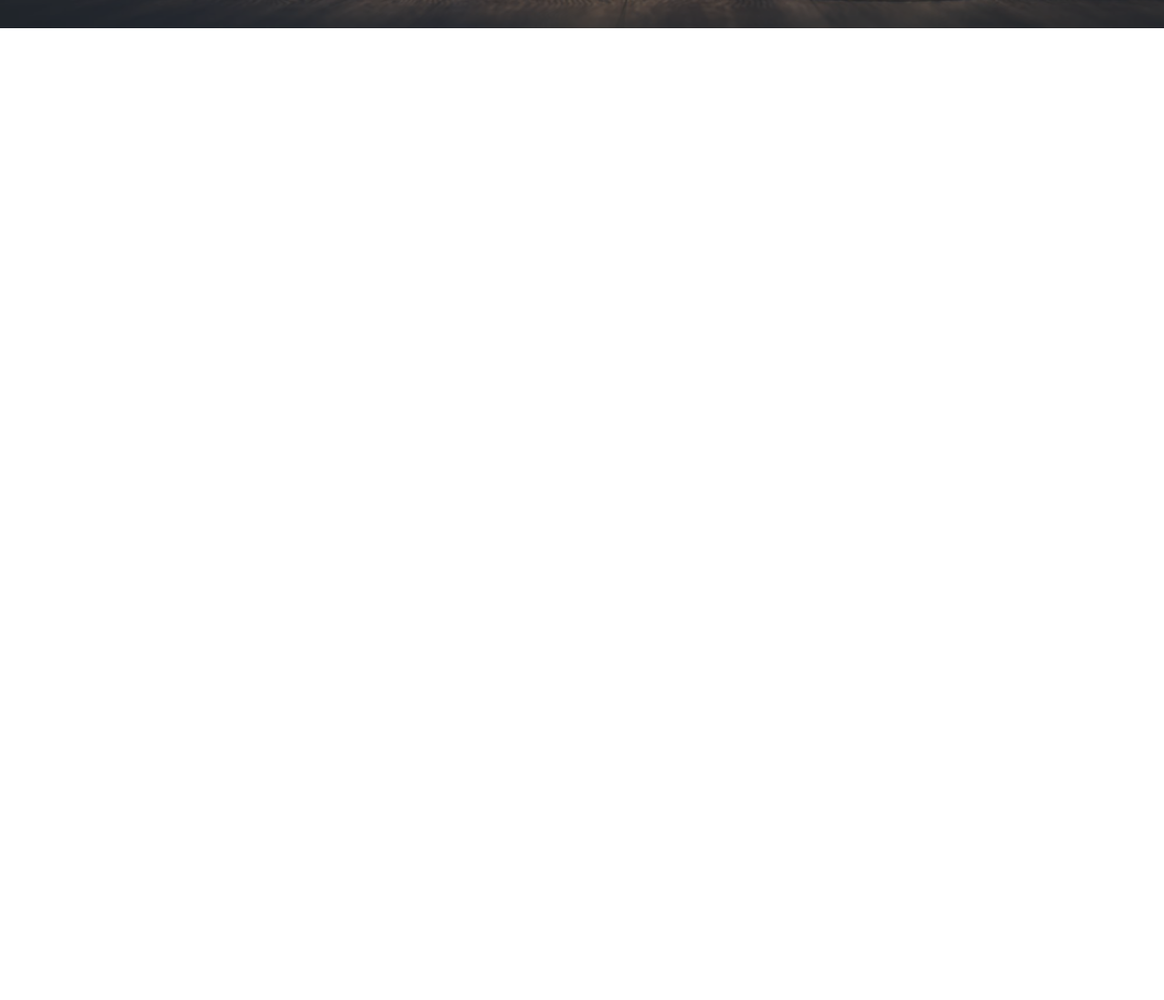
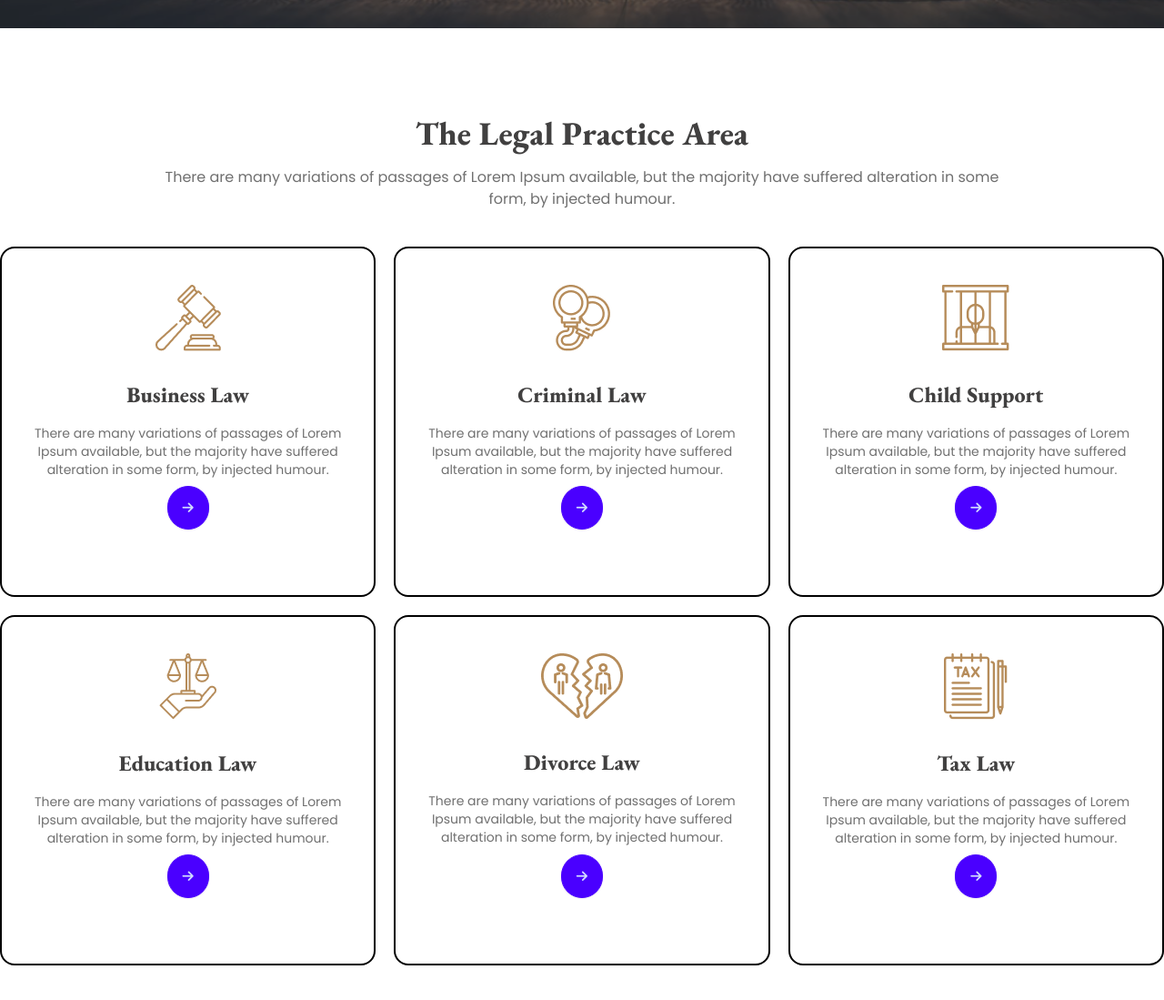
Before and after one commit to HARUN360/Legal-Solutions-portfolio, a plain HTML site: page index.html in a window 1280 px wide. Shown: the part 541-1640 px from the top of the page at 91% size. Before the commit the page ends 800 px from the top, so only its background shows below. Drawn offline with nearby package versions, Linux system fonts and the light colour scheme.

Commit message:
defarence law commit

```diff
--- a/index.html
+++ b/index.html
@@ -97,7 +97,83 @@
       </div>
     </nav>
   </header>
-
+   <!-- main section -->
+   <main class="container mx-auto">
+     <!-- The Legal Practice Area -->
+     <section class=" my-24">
+      <h3 class="text-center text-[#414040] font-extrabold text-4xl font-Garamond">The Legal Practice Area</h3>
+      <p class="text-center text-[#707070] font-poppins pt-4 mx-40">There are many variations of passages of Lorem Ipsum available, but the majority have suffered alteration in some form, by injected humour.</p>
+      <!-- card section -->
+      <div class="grid gap-5 py-10 grid-cols-1 md:grid-cols-2 lg:grid-cols-3 ">
+        <!-- 1 card -->
+        <div class="card py-10 border-2 border-black hover:bg-[#F4F4F4] duration-75">
+          <figure><img src="images/business.png" alt="Shoes" /></figure>
+          <div class="card-body">
+            <h4 class="text-center text-[#414040] font-extrabold text-2xl font-Garamond">Business Law</h4>
+            <p class=" text-center text-[#707070] text-sm font-poppins pt-2">There are many variations of passages of Lorem Ipsum available, but the majority have suffered alteration in some form, by injected humour.</p>
+            <div class=" text-center ">
+              <button class="btn btn-primary rounded-full"><i class="fa-solid fa-arrow-right"></i></button>
+            </div>
+          </div>
+        </div>
+        <!-- 2 card -->
+        <div class="card py-10  border-2 border-black hover:bg-[#F4F4F4] duration-75">
+          <figure><img src="images/criminal.png" alt="Shoes" /></figure>
+          <div class="card-body">
+            <h4 class="text-center text-[#414040] font-extrabold text-2xl font-Garamond">Criminal Law</h4>
+            <p class=" text-center text-[#707070] text-sm font-poppins pt-2">There are many variations of passages of Lorem Ipsum available, but the majority have suffered alteration in some form, by injected humour.</p>
+            <div class=" text-center ">
+              <button class="btn btn-primary rounded-full"><i class="fa-solid fa-arrow-right"></i></button>
+            </div>
+          </div>
+        </div>
+        <!-- 3 card -->
+        <div class="card py-10 border-2 border-black  hover:bg-[#F4F4F4] duration-75">
+          <figure><img src="images/child.png" alt="Shoes" /></figure>
+          <div class="card-body">
+            <h4 class="text-center text-[#414040] font-extrabold text-2xl font-Garamond">Child Support</h4>
+            <p class=" text-center text-[#707070] text-sm font-poppins pt-2">There are many variations of passages of Lorem Ipsum available, but the majority have suffered alteration in some form, by injected humour.</p>
+            <div class=" text-center ">
+              <button class="btn btn-primary rounded-full"><i class="fa-solid fa-arrow-right"></i></button>
+            </div>
+          </div>
+        </div>
+        <!-- 4 card -->
+        <div class="card py-10  border-2 border-black hover:bg-[#F4F4F4] duration-75">
+          <figure><img src="images/education.png" alt="Shoes" /></figure>
+          <div class="card-body">
+            <h4 class="text-center text-[#414040] font-extrabold text-2xl font-Garamond">Education Law</h4>
+            <p class=" text-center text-[#707070] text-sm font-poppins pt-2">There are many variations of passages of Lorem Ipsum available, but the majority have suffered alteration in some form, by injected humour.</p>
+            <div class=" text-center ">
+              <button class="btn btn-primary rounded-full"><i class="fa-solid fa-arrow-right"></i></button>
+            </div>
+          </div>
+        </div>
+        <!-- 5 card -->
+        <div class="card py-10 border-2 border-black  hover:bg-[#F4F4F4] duration-75">
+          <figure><img src="images/divorce.png" alt="Shoes" /></figure>
+          <div class="card-body">
+            <h4 class="text-center text-[#414040] font-extrabold text-2xl font-Garamond">Divorce Law</h4>
+            <p class=" text-center text-[#707070] text-sm font-poppins pt-2">There are many variations of passages of Lorem Ipsum available, but the majority have suffered alteration in some form, by injected humour.</p>
+            <div class=" text-center ">
+              <button class="btn btn-primary rounded-full"><i class="fa-solid fa-arrow-right"></i></button>
+            </div>
+          </div>
+        </div>
+        <!-- 6 card -->
+        <div class="card py-10  border-2 border-black hover:bg-[#F4F4F4] duration-75">
+          <figure><img src="images/tax.png" alt="Shoes" /></figure>
+          <div class="card-body">
+            <h4 class="text-center text-[#414040] font-extrabold text-2xl font-Garamond">Tax Law</h4>
+            <p class=" text-center text-[#707070] text-sm font-poppins pt-2">There are many variations of passages of Lorem Ipsum available, but the majority have suffered alteration in some form, by injected humour.</p>
+            <div class=" text-center ">
+              <button class="btn btn-primary rounded-full"><i class="fa-solid fa-arrow-right"></i></button>
+            </div>
+          </div>
+        </div>
+      </div>
+     </section>
+   </main>
 </body>
 
 </html>
```
